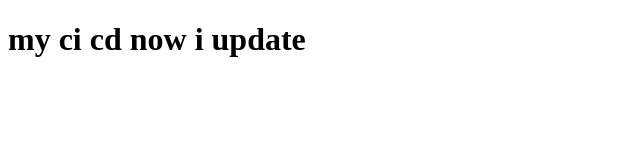
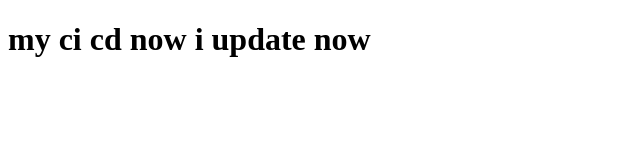
Before and after one commit to DhirJbande/cicd, a plain HTML site: page xyz/index.html in a window 1280 px wide. Shown: the whole page, without its empty margins (0-640 px from the left). Drawn offline with Linux system fonts and the light colour scheme.

Commit message:
Your descriptive commit message

```diff
--- a/xyz/index.html
+++ b/xyz/index.html
@@ -6,7 +6,7 @@
     <title>Document</title>
 </head>
 <body>
-   <h1>my ci cd now i update
+   <h1>my ci cd now i update now
 
    </h1>
 </body>
```
